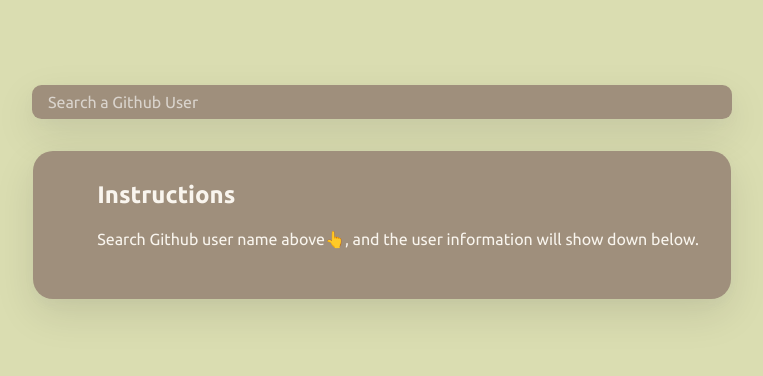
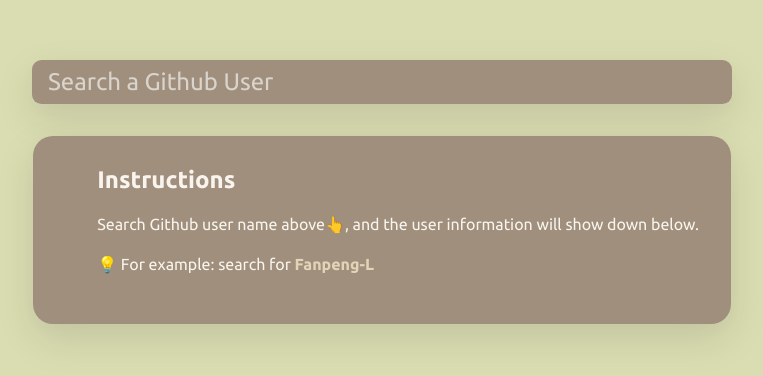
Before and after one commit to Fanpeng-L/search-github-profile, a plain HTML site: page index.html in a window 1280 px wide. Shown: the part 208-584 px from the top of the page, without its empty margins (258-1021 px from the left). Drawn offline with nearby package versions, Linux system fonts and the light colour scheme.

Commit message:
Change text on instruction

```diff
--- a/index.html
+++ b/index.html
@@ -20,6 +20,9 @@
             Search Github user name above👆, and the user information will show down
             below.
           </p>
+          <p>
+            💡 For example: search for <span>Fanpeng-L</span>
+          </p>
       </div>
     </main>
 
--- a/style.css
+++ b/style.css
@@ -29,7 +29,7 @@
 
 .user-form input {
   font-family: inherit;
-  font-size: 1rem;
+  font-size: 1.5rem;
   display: block;
   width: 100%;
   background-color: var(--dark-color);
@@ -96,6 +96,11 @@
   margin: 0 0.6rem 0 0.2rem;
 }
 
+.user-info span {
+  font-weight: bold;
+  color: rgb(227, 212, 184);
+}
+
 .repo {
   text-decoration: none;
   color: var(--primary-color);
```
